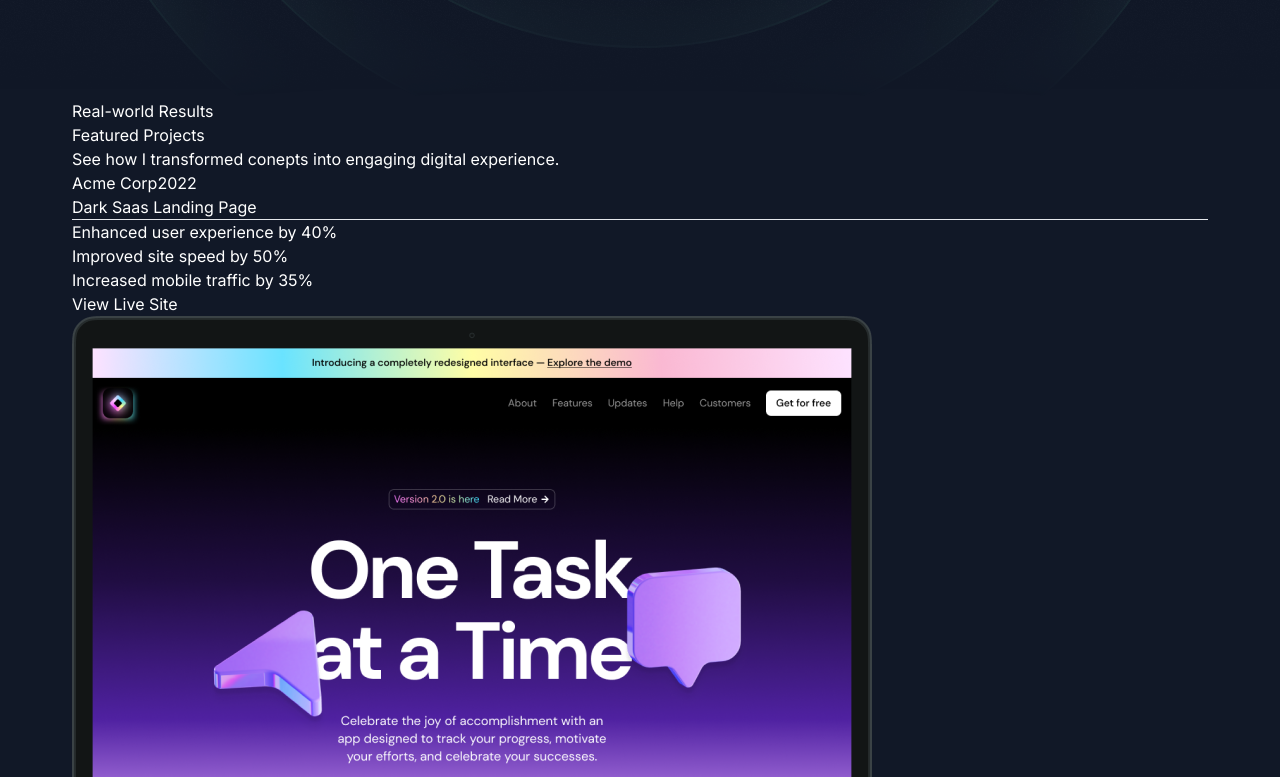
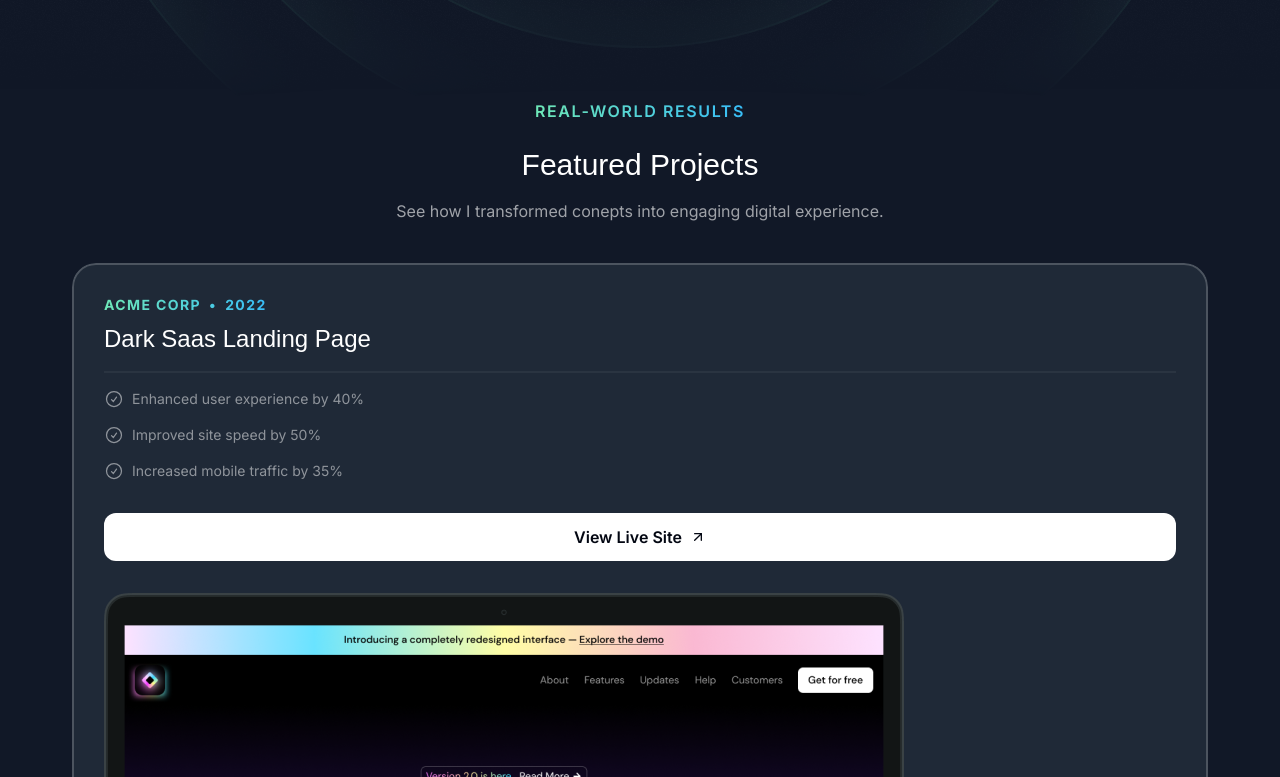
Before and after one commit to WilliamRossCrane/Portfolio, a Next.js app in the folder portfolio/portfolio/: page / in a window 1280 px wide. Shown: the part 823-1600 px from the top of the page. Built offline with nearby package versions, Linux system fonts and the light colour scheme; a web font is replaced by a local one.

Commit message:
Project Section: Initial styling finalised

```diff
--- a/portfolio/portfolio/src/sections/Projects.tsx
+++ b/portfolio/portfolio/src/sections/Projects.tsx
@@ -2,6 +2,8 @@ import Image from "next/image";
 import darkSaasLandingPage from "@/assets/images/dark-saas-landing-page.png";
 import lightSaasLandingPage from "@/assets/images/light-saas-landing-page.png";
 import aiStartupLandingPage from "@/assets/images/ai-startup-landing-page.png";
+import CheckCircleIcon from "@/assets/icons/check-circle.svg";
+import ArrowUpRightIcon from "@/assets/icons/arrow-up-right.svg";
 
 const portfolioProjects = [
   {
@@ -45,27 +47,38 @@ const portfolioProjects = [
 export const ProjectsSection = () => {
   return <div>
       <div className="container">
-        <p>Real-world Results</p>
-        <h2>Featured Projects</h2>
-        <p>See how I transformed conepts into engaging digital experience.</p>
-        <div>
+        <div className="flex justify-center">
+          <p className="uppercase font-semibold tracking-widest bg-gradient-to-r from-emerald-300 to-sky-400 text-transparent bg-clip-text text-center">Real-world Results</p>
+        </div>
+        <h2 className="font-serif text-3xl text-center mt-6">Featured Projects</h2>
+        <p className="text-center text-white/60 mt-4">See how I transformed conepts into engaging digital experience.</p>
+        <div className="flex flex-col mt-10">
           {portfolioProjects.map((project) => (
-            <div key={project.title}>
-              <div>
+            <div key={project.title} className="bg-gray-800 rounded-3xl relative z-0 overflow-hidden  after:z-10 after:content-[''] after:absolute after:inset-0 after:outline-2 after:outline after:-outline-offset-2 after:rounded-3xl after:outline-white/20 px-8 pt-8">
+              <div className="flex">
+                <div className="bg-gradient-to-r from-emerald-300 to-sky-400 inline-flex gap-2 font-bold uppercase tracking-widest text-sm text-transparent bg-clip-text">
                 <span>{project.company}</span>
+                <span>&bull;</span>
                 <span>{project.year}</span>
+                </div>
               </div>
-              <h3>{project.title}</h3>
-              <hr />
-              <ul>
+              <h3 className="font-serif text-2xl mt-2">{project.title}</h3>
+              <hr className="border-t-2 border-white/5 mt-4"/>
+              <ul className="flex flex-col gap-4 mt-4">
                 {project.results.map((result) => (
-                  <li>{result.title}</li>
+                  <li className="flex gap-2 text-sm text-white/50">
+                    <CheckCircleIcon className="size-5"/>
+                    <span>{result.title}</span>
+                  </li>
                 ))}
               </ul>
               <a href={project.link}>
-                <button>View Live Site</button>
+                <button className="bg-white text-gray-950 h-12 w-full rounded-xl font-semibold inline-flex items-center justify-center gap-2 mt-8">
+                  <span>View Live Site</span>
+                  <ArrowUpRightIcon className="size-4"/>
+                </button>
               </a>
-              <Image src={project.image} alt={project.title} />
+              <Image src={project.image} alt={project.title} className="mt-8 -mb-4"/>
             </div>
           ))}
         </div>
```
